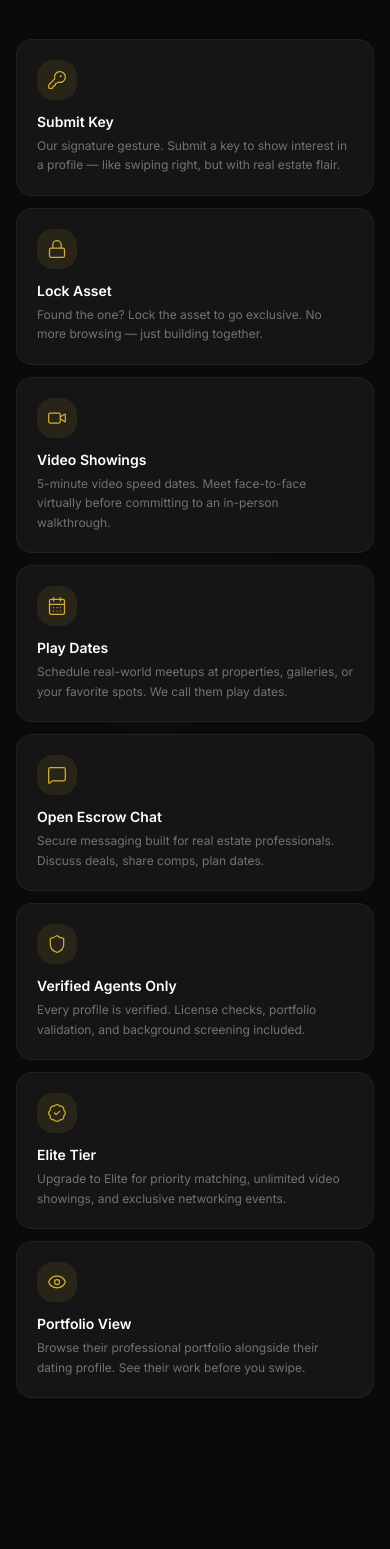
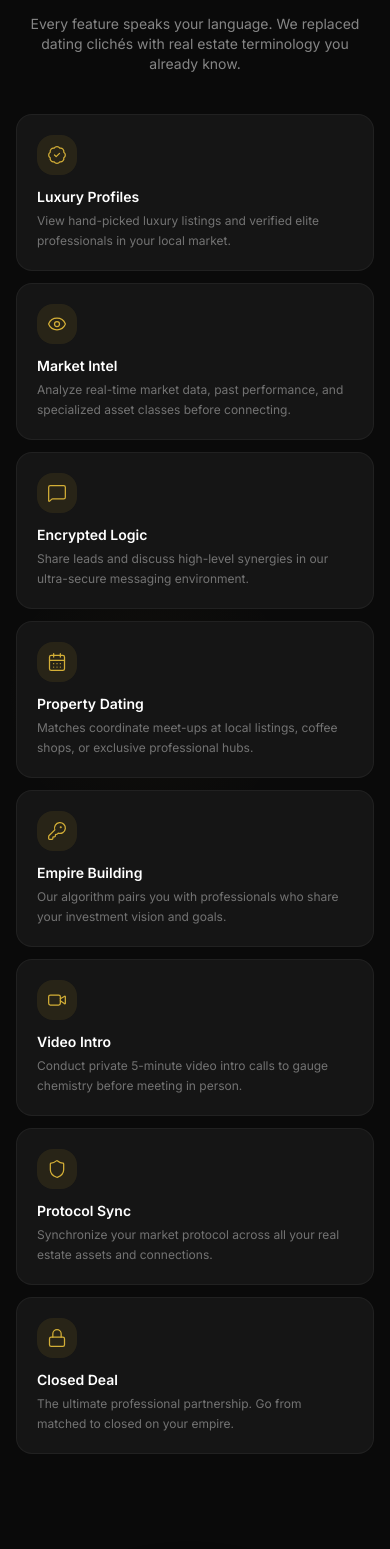
Before and after one commit to Pablodd1/real-estate-dates-WEBSITE2, a React (Vite) app: page / in a window 390 px wide. Shown: the part 3559-5108 px from the top of the page. Built offline with nearby package versions, Linux system fonts and the light colour scheme; a web font is replaced by a local one.

Commit message:
Elaborating platform content to match reference: Updated Navigation, HIW, Features, and Legends

```diff
--- a/src/components/Footer.tsx
+++ b/src/components/Footer.tsx
@@ -11,13 +11,13 @@ export default function Footer() {
           </span>
         </div>
         <div className="flex flex-wrap items-center justify-center gap-4 sm:gap-6">
-          {['home', 'discover', 'how-it-works', 'features', 'download'].map((id) => (
+          {['about', 'contact', 'terms', 'privacy'].map((id) => (
             <a
               key={id}
-              href={`#${id === 'home' ? 'hero' : id}`}
+              href={`#${id}`}
               className="text-[9px] sm:text-[10px] uppercase tracking-[0.15em] text-white/30 hover:text-gold transition-colors"
             >
-              {id.replace(/-/g, ' ')}
+              {id}
             </a>
           ))}
           <a
--- a/src/components/Navigation.tsx
+++ b/src/components/Navigation.tsx
@@ -3,10 +3,10 @@ import { Menu, X } from 'lucide-react';
 import { LogoFull } from './Logo';
 
 const navLinks = [
-  { label: 'Discover', href: '#discover' },
-  { label: 'How It Works', href: '#how-it-works' },
-  { label: 'Features', href: '#features' },
-  { label: 'Download', href: '#download' },
+  { label: 'Select Browse', href: '#discover' },
+  { label: 'Build an Empire', href: '#how-it-works' },
+  { label: 'Investment', href: '#features' },
+  { label: 'Information', href: '#download' },
 ];
 
 export default function Navigation() {
--- a/src/sections/DownloadSection.tsx
+++ b/src/sections/DownloadSection.tsx
@@ -99,12 +99,13 @@ export default function DownloadSection() {
               </button>
             </div>
 
-            {/* Benefits */}
-            <div className="dl-reveal flex flex-wrap items-center justify-center lg:justify-start gap-x-4 sm:gap-x-6 gap-y-2 sm:gap-y-3">
+            {/* Benefits Legend */}
+            <div className="dl-reveal mt-8 sm:mt-10 pt-6 sm:pt-8 border-t border-white/5 flex flex-wrap items-center justify-center lg:justify-start gap-x-4 sm:gap-x-6 gap-y-2 sm:gap-y-3">
+              <span className="text-[9px] uppercase tracking-widest text-white/20 w-full mb-1">App Status Legend</span>
               {benefits.map((benefit) => (
                 <div key={benefit} className="flex items-center gap-1.5 sm:gap-2">
-                  <Check className="w-3 h-3 sm:w-4 sm:h-4 text-gold" strokeWidth={2.5} />
-                  <span className="text-[10px] sm:text-xs text-white/50">{benefit}</span>
+                  <div className="w-1 h-1 rounded-full bg-gold/40" />
+                  <span className="text-[10px] sm:text-xs text-white/40">{benefit}</span>
                 </div>
               ))}
             </div>
--- a/src/sections/FeaturesSection.tsx
+++ b/src/sections/FeaturesSection.tsx
@@ -8,44 +8,44 @@ gsap.registerPlugin(ScrollTrigger);
 
 const features = [
   {
+    icon: <BadgeCheck className="w-5 h-5 sm:w-6 sm:h-6" strokeWidth={1.5} />,
+    title: 'Luxury Profiles',
+    desc: 'View hand-picked luxury listings and verified elite professionals in your local market.',
+  },
+  {
+    icon: <Eye className="w-5 h-5 sm:w-6 sm:h-6" strokeWidth={1.5} />,
+    title: 'Market Intel',
+    desc: 'Analyze real-time market data, past performance, and specialized asset classes before connecting.',
+  },
+  {
+    icon: <MessageSquare className="w-5 h-5 sm:w-6 sm:h-6" strokeWidth={1.5} />,
+    title: 'Encrypted Logic',
+    desc: 'Share leads and discuss high-level synergies in our ultra-secure messaging environment.',
+  },
+  {
+    icon: <CalendarDays className="w-5 h-5 sm:w-6 sm:h-6" strokeWidth={1.5} />,
+    title: 'Property Dating',
+    desc: 'Matches coordinate meet-ups at local listings, coffee shops, or exclusive professional hubs.',
+  },
+  {
     icon: <KeyRound className="w-5 h-5 sm:w-6 sm:h-6" strokeWidth={1.5} />,
-    title: 'Submit Key',
-    desc: 'Our signature gesture. Submit a key to show interest in a profile — like swiping right, but with real estate flair.',
+    title: 'Empire Building',
+    desc: 'Our algorithm pairs you with professionals who share your investment vision and goals.',
+  },
+  {
+    icon: <Video className="w-5 h-5 sm:w-6 sm:h-6" strokeWidth={1.5} />,
+    title: 'Video Intro',
+    desc: 'Conduct private 5-minute video intro calls to gauge chemistry before meeting in person.',
+  },
+  {
+    icon: <Shield className="w-5 h-5 sm:w-6 sm:h-6" strokeWidth={1.5} />,
+    title: 'Protocol Sync',
+    desc: 'Synchronize your market protocol across all your real estate assets and connections.',
   },
   {
     icon: <Lock className="w-5 h-5 sm:w-6 sm:h-6" strokeWidth={1.5} />,
-    title: 'Lock Asset',
-    desc: 'Found the one? Lock the asset to go exclusive. No more browsing — just building together.',
-  },
-  {
-    icon: <Video className="w-5 h-5 sm:w-6 sm:h-6" strokeWidth={1.5} />,
-    title: 'Video Showings',
-    desc: '5-minute video speed dates. Meet face-to-face virtually before committing to an in-person walkthrough.',
-  },
-  {
-    icon: <CalendarDays className="w-5 h-5 sm:w-6 sm:h-6" strokeWidth={1.5} />,
-    title: 'Play Dates',
-    desc: 'Schedule real-world meetups at properties, galleries, or your favorite spots. We call them play dates.',
-  },
-  {
-    icon: <MessageSquare className="w-5 h-5 sm:w-6 sm:h-6" strokeWidth={1.5} />,
-    title: 'Open Escrow Chat',
-    desc: 'Secure messaging built for real estate professionals. Discuss deals, share comps, plan dates.',
-  },
-  {
-    icon: <Shield className="w-5 h-5 sm:w-6 sm:h-6" strokeWidth={1.5} />,
-    title: 'Verified Agents Only',
-    desc: 'Every profile is verified. License checks, portfolio validation, and background screening included.',
-  },
-  {
-    icon: <BadgeCheck className="w-5 h-5 sm:w-6 sm:h-6" strokeWidth={1.5} />,
-    title: 'Elite Tier',
-    desc: 'Upgrade to Elite for priority matching, unlimited video showings, and exclusive networking events.',
-  },
-  {
-    icon: <Eye className="w-5 h-5 sm:w-6 sm:h-6" strokeWidth={1.5} />,
-    title: 'Portfolio View',
-    desc: 'Browse their professional portfolio alongside their dating profile. See their work before you swipe.',
+    title: 'Closed Deal',
+    desc: 'The ultimate professional partnership. Go from matched to closed on your empire.',
   },
 ];
 
--- a/src/sections/HowItWorksSection.tsx
+++ b/src/sections/HowItWorksSection.tsx
@@ -10,43 +10,49 @@ const steps = [
   {
     number: '01',
     title: 'Browse Listings',
-    desc: 'Discover verified real estate professionals in your market or across the globe. Filter by location, specialty, and experience.',
+    desc: 'Discover professionals by location, specialty, and experience. Tailored filters find your perfect match.',
     icon: <Search className="w-5 h-5 sm:w-6 sm:h-6" strokeWidth={2} />,
   },
   {
     number: '02',
-    title: 'Preview Profile',
-    desc: 'View their portfolio, recent closings, bio, and professional intel. See if there is chemistry before you commit.',
+    title: 'Preview Profiles',
+    desc: 'View portfolios, current listings, and past performance stats before you even think about connecting.',
     icon: <Eye className="w-5 h-5 sm:w-6 sm:h-6" strokeWidth={2} />,
   },
   {
     number: '03',
     title: 'Submit Key',
-    desc: 'Send a key — our version of a right swipe. Show interest without pressure. They will get notified instantly.',
+    desc: 'Like a ring... but better. Send a digital key to signify interest and activate the Market Protocol.',
     icon: <KeyRound className="w-5 h-5 sm:w-6 sm:h-6" strokeWidth={2} />,
   },
   {
     number: '04',
     title: 'Inspection Period',
-    desc: "Once the offer is accepted (both people like each other), it moves into an 'Inspection Period' where Secure Messaging and Video Intro are unlocked.",
+    desc: 'Once the offer is accepted (both people like each other), it moves into an "Inspection Period" where Secure Messaging and Video Intro are unlocked.',
     icon: <Shield className="w-5 h-5 sm:w-6 sm:h-6" strokeWidth={2} />,
   },
   {
     number: '05',
-    title: 'Video Showing',
-    desc: 'Go on a 5-minute video speed date. Get to know each other face-to-face before meeting in person.',
+    title: 'Open House',
+    desc: 'Start chatting, share leads, and schedule initial meetings in our high-security environment.',
     icon: <Video className="w-5 h-5 sm:w-6 sm:h-6" strokeWidth={2} />,
   },
   {
     number: '06',
+    title: 'Video Showing',
+    desc: 'Conduct private face-to-face video calls within the platform to discuss high-level synergies.',
+    icon: <Video className="w-5 h-5 sm:w-6 sm:h-6" strokeWidth={2} />,
+  },
+  {
+    number: '07',
     title: 'Schedule Walkthrough',
-    desc: 'Book a play date — an in-person meetup at a property, gallery, or your favorite local spot.',
+    desc: 'Coordinate an in-person meeting—our version of a first date—at local listings or professional hubs.',
     icon: <CalendarCheck className="w-5 h-5 sm:w-6 sm:h-6" strokeWidth={2} />,
   },
   {
-    number: '07',
-    title: 'Lock Asset',
-    desc: 'When you know it is right, lock the asset. Go exclusive. Build your empire together — in business and in love.',
+    number: '08',
+    title: 'Lock Deal',
+    desc: 'When you know it\'s the right fit for your empire... it\'s not just a match, it\'s a business deal for life.',
     icon: <Lock className="w-5 h-5 sm:w-6 sm:h-6" strokeWidth={2} />,
   },
 ];
```
